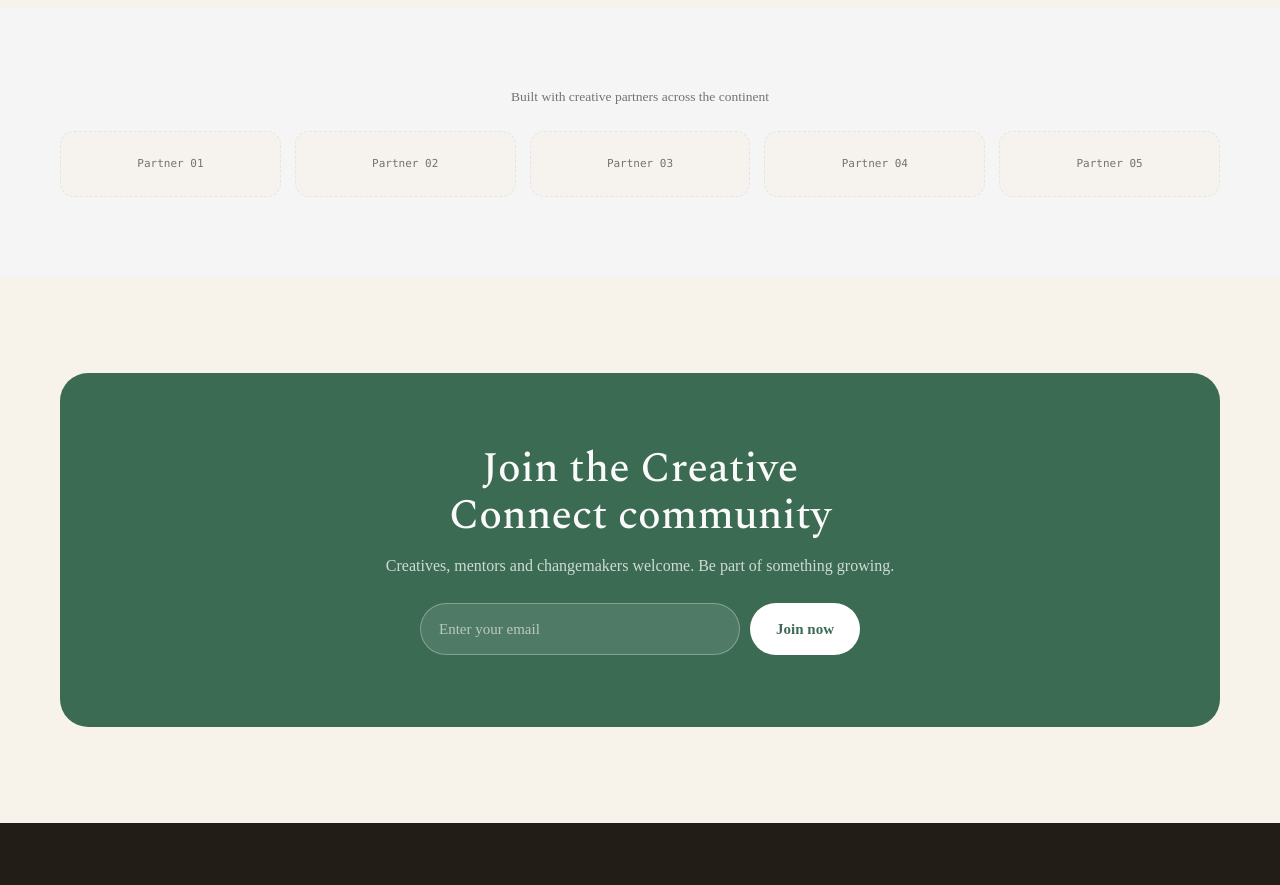
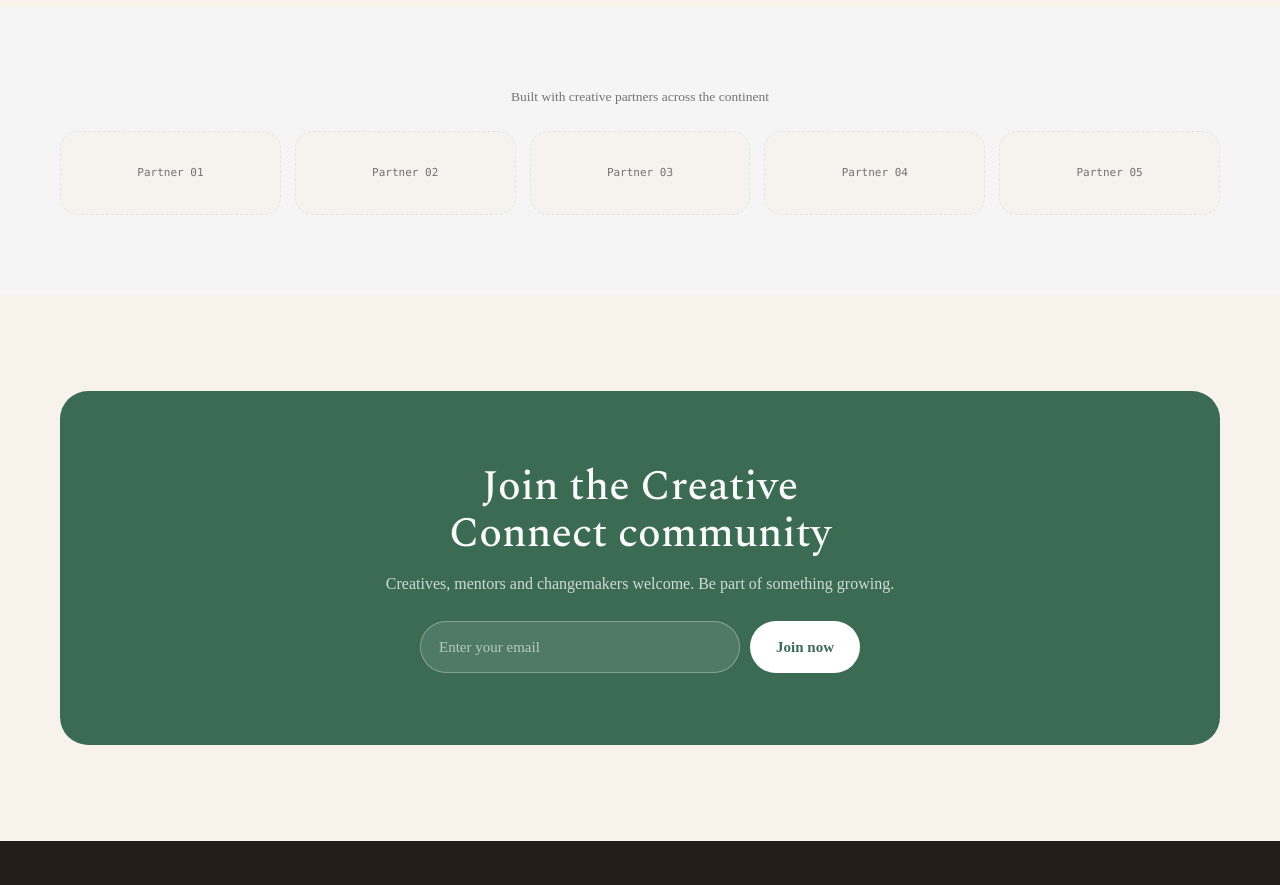
Before and after one commit to Davcid1572/mwcdafrica, a Next.js app: page /initiatives/creative-connect in a window 1280 px wide. Shown: the part 2520-3405 px from the top of the page. Built offline with nearby package versions, Linux system fonts and the light colour scheme.

Commit message:
refactor: implement PartnerLogoGrid component and refactor Partnerships section to use it

```diff
--- a/src/components/sections/creative-connect/Partnerships.tsx
+++ b/src/components/sections/creative-connect/Partnerships.tsx
@@ -1,4 +1,4 @@
-const partnerCount = 5;
+import { PartnerLogoGrid } from "@/components/ui/PartnerLogoGrid";
 
 export function Partnerships() {
   return (
@@ -7,20 +7,7 @@ export function Partnerships() {
         <p className="text-center text-[13.5px] text-muted-foreground mb-6">
           Built with creative partners across the continent
         </p>
-        <div className="grid grid-cols-2 sm:grid-cols-5 gap-3.5">
-          {Array.from({ length: partnerCount }).map(function (_, i) {
-            return (
-              <div
-                key={i}
-                className="h-[66px] rounded-xl border border-dashed border-border flex items-center justify-center bg-background/50"
-              >
-                <span className="font-mono text-[11px] text-muted-foreground">
-                  Partner {String(i + 1).padStart(2, "0")}
-                </span>
-              </div>
-            );
-          })}
-        </div>
+        <PartnerLogoGrid count={5} variant="dashed" minWidth={140} />
       </div>
     </section>
   );
--- /dev/null
+++ b/src/components/ui/PartnerLogoGrid.tsx
@@ -0,0 +1,42 @@
+type PartnerLogoGridProps = {
+  count: number;
+  variant?: "solid" | "dashed";
+  minWidth?: number;
+};
+
+export function PartnerLogoGrid({
+  count,
+  variant = "solid",
+  minWidth = 150,
+}: PartnerLogoGridProps) {
+  const boxClass =
+    variant === "dashed"
+      ? "border border-dashed border-border bg-background/50"
+      : "border border-border bg-background";
+
+  return (
+    <div
+      className="grid gap-3.5"
+      style={{
+        gridTemplateColumns:
+          "repeat(auto-fit, minmax(" + minWidth + "px, 1fr))",
+      }}
+    >
+      {Array.from({ length: count }).map(function (_, i) {
+        return (
+          <div
+            key={i}
+            className={
+              "h-[70px] sm:h-[84px] rounded-2xl flex items-center justify-center " +
+              boxClass
+            }
+          >
+            <span className="font-mono text-[11px] text-muted-foreground">
+              Partner {String(i + 1).padStart(2, "0")}
+            </span>
+          </div>
+        );
+      })}
+    </div>
+  );
+}
```
